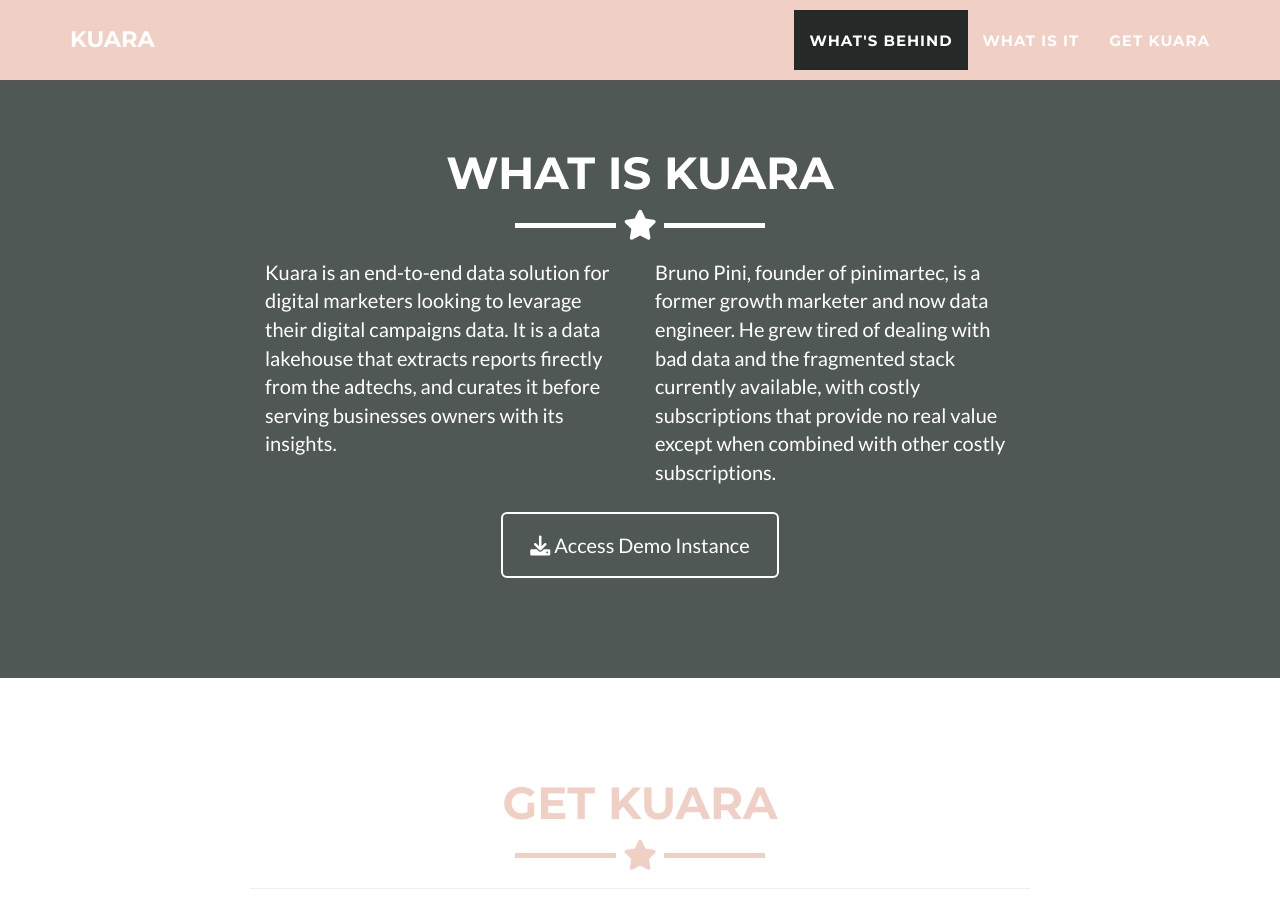
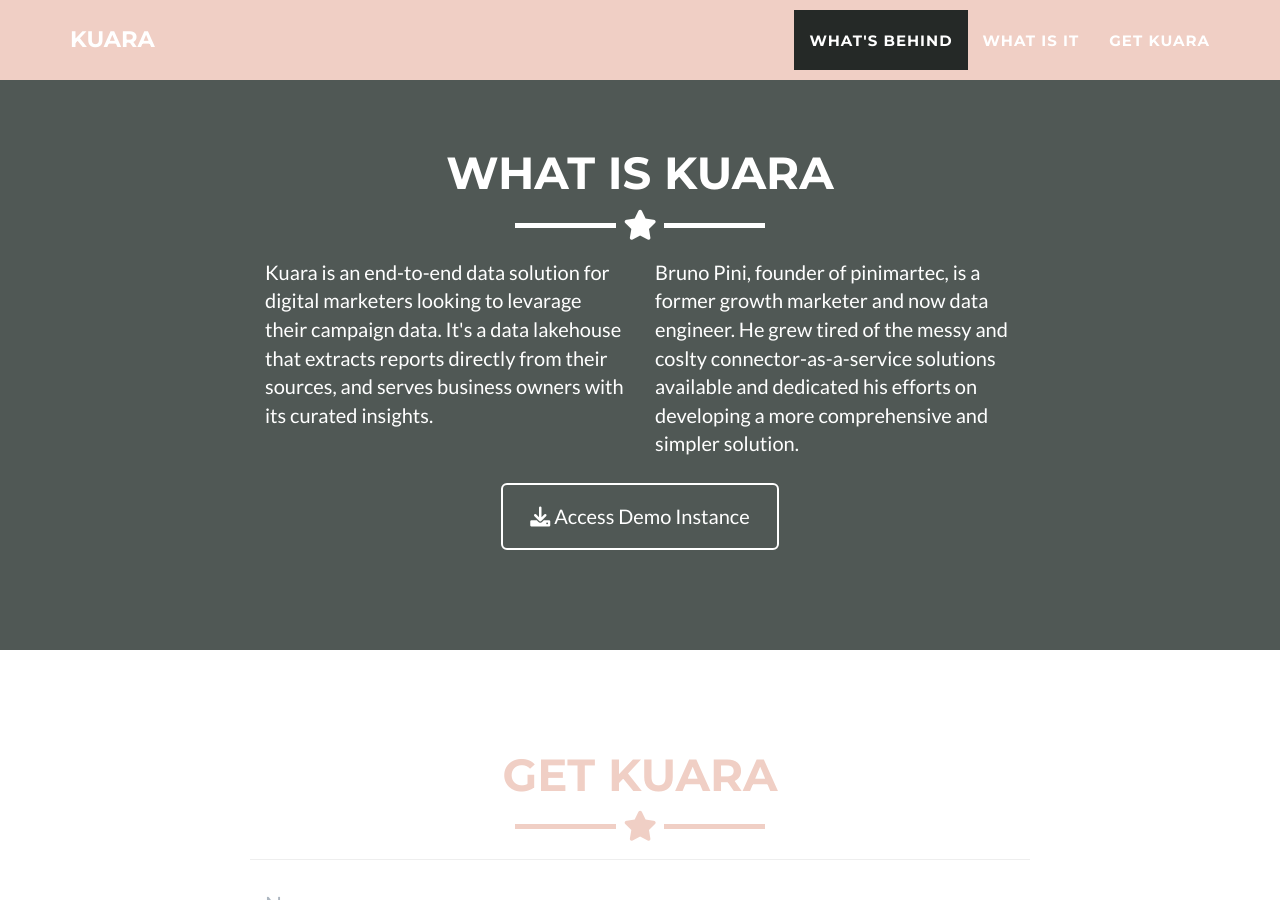
Before and after one commit to brunopini/kuara-lp, a Jekyll site: the page built from _posts/2024-04-18-project-3.markdown, in a window 1280 px wide and 900 px high, scrolled down 1461 px. Built offline with Jekyll 4.4.1, drawn with Linux system fonts in a browser that asks for light colours.

Commit message:
improve copy

```diff
--- a/_includes/about.html
+++ b/_includes/about.html
@@ -9,15 +9,15 @@
     </div>
     <div class="row">
       <div class="col-lg-4 col-lg-offset-2">
-        <p>Kuara is an end-to-end data solution for digital marketers looking to levarage their digital campaigns data.
-          It is a data lakehouse that extracts reports firectly from the adtechs, and curates it before serving businesses
-          owners with its insights.
+        <p>Kuara is an end-to-end data solution for digital marketers looking to levarage their campaign data.
+          It's a data lakehouse that extracts reports directly from their sources, and serves business
+          owners with its curated insights.
         </p>
       </div>
       <div class="col-lg-4">
-        <p>Bruno Pini, founder of pinimartec, is a former growth marketer and now data engineer. He grew tired of dealing
-          with bad data and the fragmented stack currently available, with costly subscriptions that provide no real
-          value except when combined with other costly subscriptions.
+        <p>Bruno Pini, founder of pinimartec, is a former growth marketer and now data engineer. He grew tired of
+          the messy and coslty connector-as-a-service solutions available and dedicated his efforts on developing a
+          more comprehensive and simpler solution.
         </p>
       </div>
       <div class="col-lg-8 col-lg-offset-2 text-center">
```
